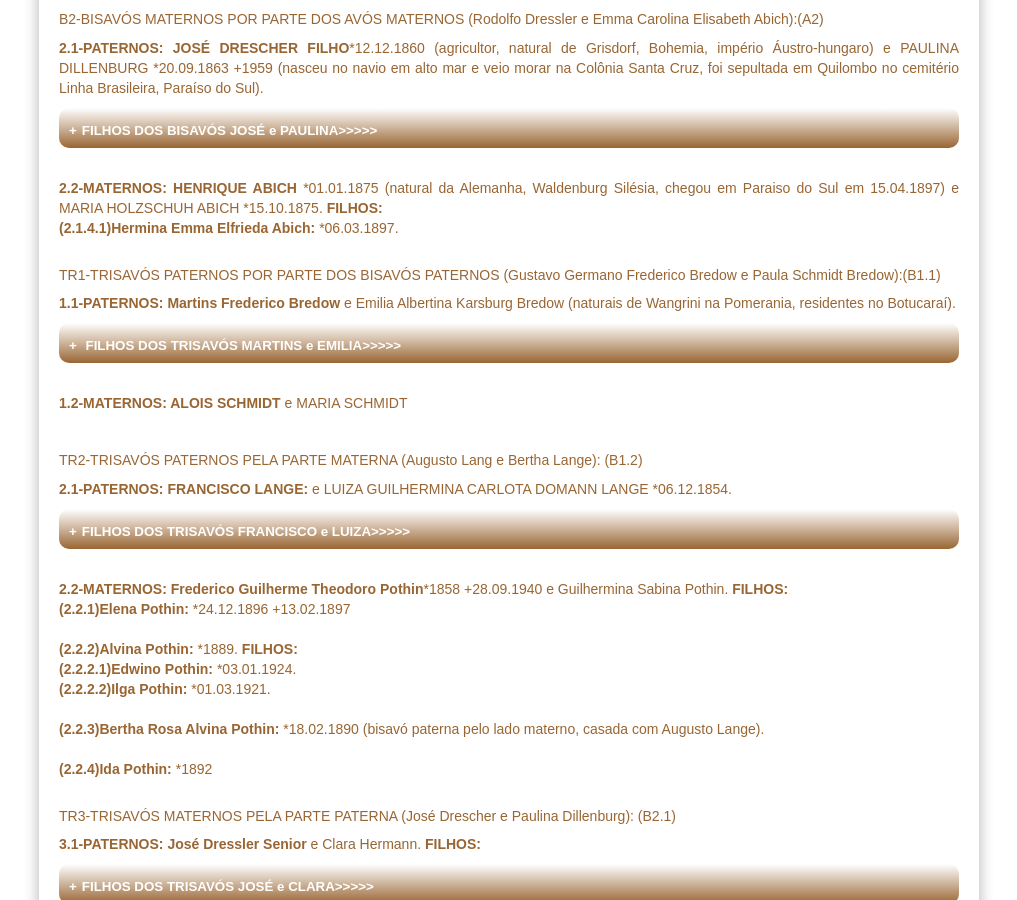
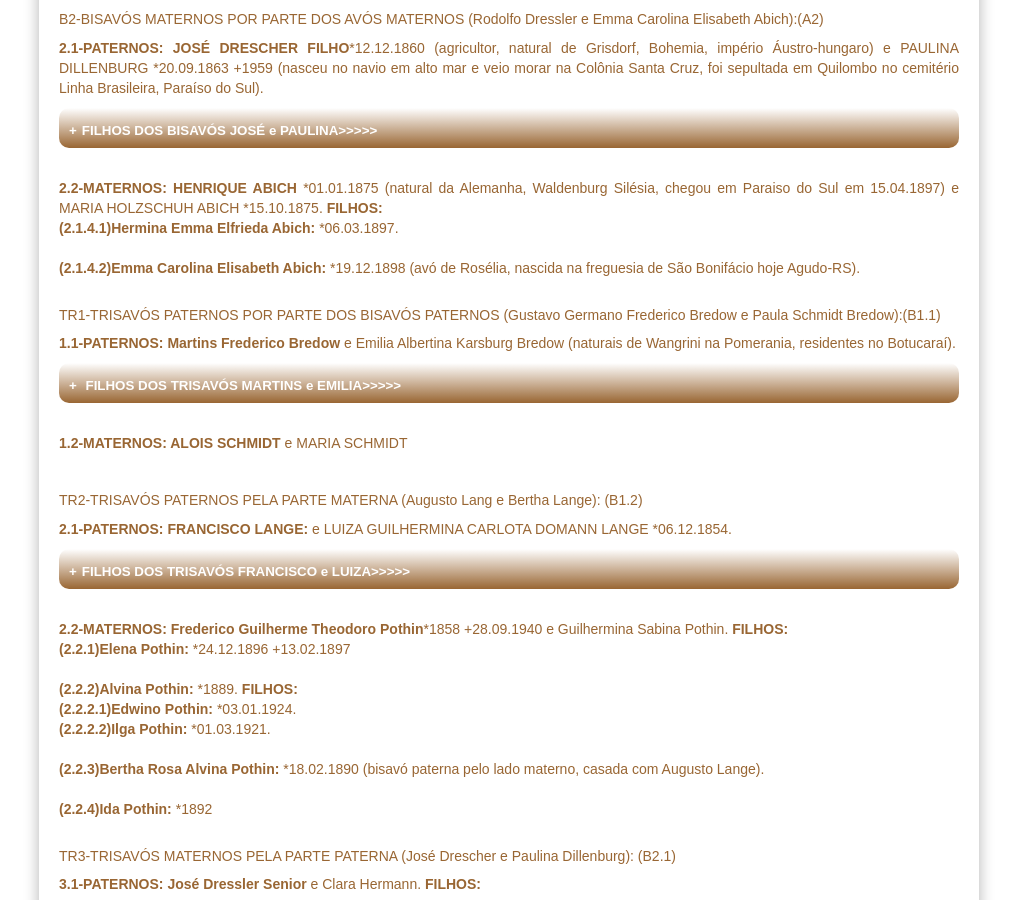
Before and after one commit to claudiovargas1955/claudiovargas1955.github.io, a Jekyll site: the page built from _pages/arvore-genealogica-de-roselia-renita-bredow.html, in a window 1280 px wide and 900 px high, scrolled down 1880 px. Shown: the whole window, without its empty margins (131-1148 px from the left). Built offline with Jekyll 4.4.1, drawn with Linux system fonts in a browser that asks for light colours; some web fonts are replaced.

Commit message:
Update arvore-genealogica-de-roselia-renita-bredow.html

```diff
--- a/_pages/arvore-genealogica-de-roselia-renita-bredow.html
+++ b/_pages/arvore-genealogica-de-roselia-renita-bredow.html
@@ -229,7 +229,10 @@ primeira mulher, Joana Amália Dressler, Conrado casou com a cunhada, Leonora).
 
 <p><b>2.2-MATERNOS: HENRIQUE ABICH </b>*01.01.1875 (natural da Alemanha, Waldenburg Silésia, chegou em Paraiso do Sul em 15.04.1897) e
 MARIA HOLZSCHUH ABICH *15.10.1875. <b>FILHOS:</b><br/>
-<b>(2.1.4.1)Hermina Emma Elfrieda Abich: </b>*06.03.1897.<br><br/></p>
+<b>(2.1.4.1)Hermina Emma Elfrieda Abich: </b>*06.03.1897.<br><br/>
+
+<b>(2.1.4.2)Emma Carolina Elisabeth Abich:</b> *19.12.1898 (avó de Rosélia, nascida na freguesia de São Bonifácio hoje Agudo-RS).<br><br>
+</p>
 
 
 <p><h5>TR1-TRISAVÓS PATERNOS POR PARTE DOS BISAVÓS PATERNOS</b> (Gustavo Germano Frederico Bredow e Paula Schmidt Bredow):(B1.1)</h5>
@@ -633,7 +636,11 @@ Emilia Wrasse RC-04).<br/><br/>
 <b>(03)HULDA ANTONIA DRESSLER:</b> *28.10.1889 (filha de José Drescher casou em 21.06.1912 com Euzébio Pereira Fortes *1889
 +09.07.1950 filho de José Pereira Fortes, profissão artista, e Maria Dorothéa Fortes FILHOS: Ernesto Pereira Fortes *26.03.1917 (casou
 em 14.09.1951 com Dolcides Siqueira Moraes *17.10.1889 filha de Avelino Moraes +1949 e Amalia Moraes da Siqueira *1896 avós paternos:
-Delfina Moraes avós maternos: Ana Clara Rodrigues de Siqueira RC-08).</details></p><br>                <p><details><summary>PRIMOS SEGUNDOS>>>>></summary></p>
+Delfina Moraes avós maternos: Ana Clara Rodrigues de Siqueira RC-08).
+<b>(2.1.4.1)Hermina Emma Elfrieda Abich: </b>*06.03.1897.<br><br>
+</details></p><br>
+
+<p><details><summary>PRIMOS SEGUNDOS>>>>></summary></p>
 <p><b>01)AMANDA IDA DRESSLER:</b> *28.09.1908 (casou em 22.06.1927 com Francisco Borchart *25.07.1902 filho de Alberto Borchart
 *29.10.1877 e Luiza Preske *29.04.1876 avós paternos: Augusto Borchart e Berta Perske avós maternos: Guilherme Perske e Frederico
 Zimmerman RC-04).</details></p><br/>
```
